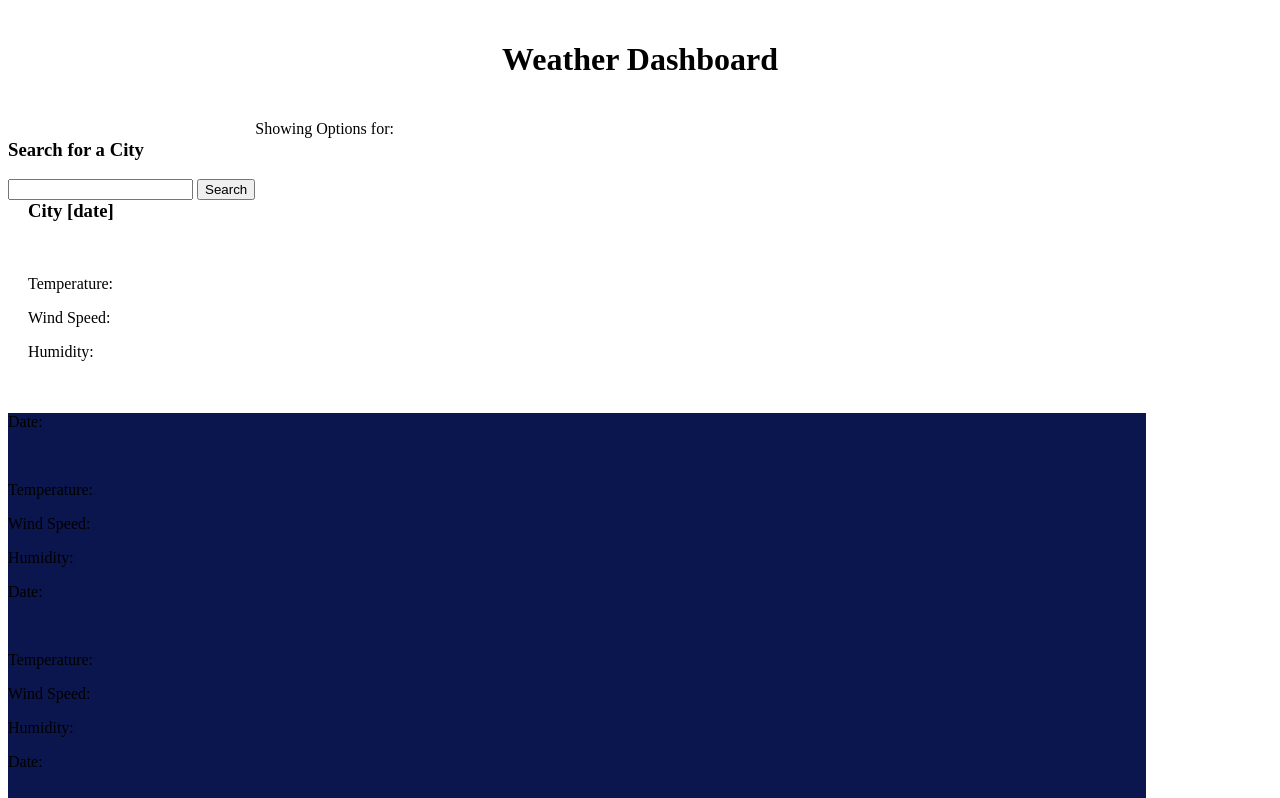
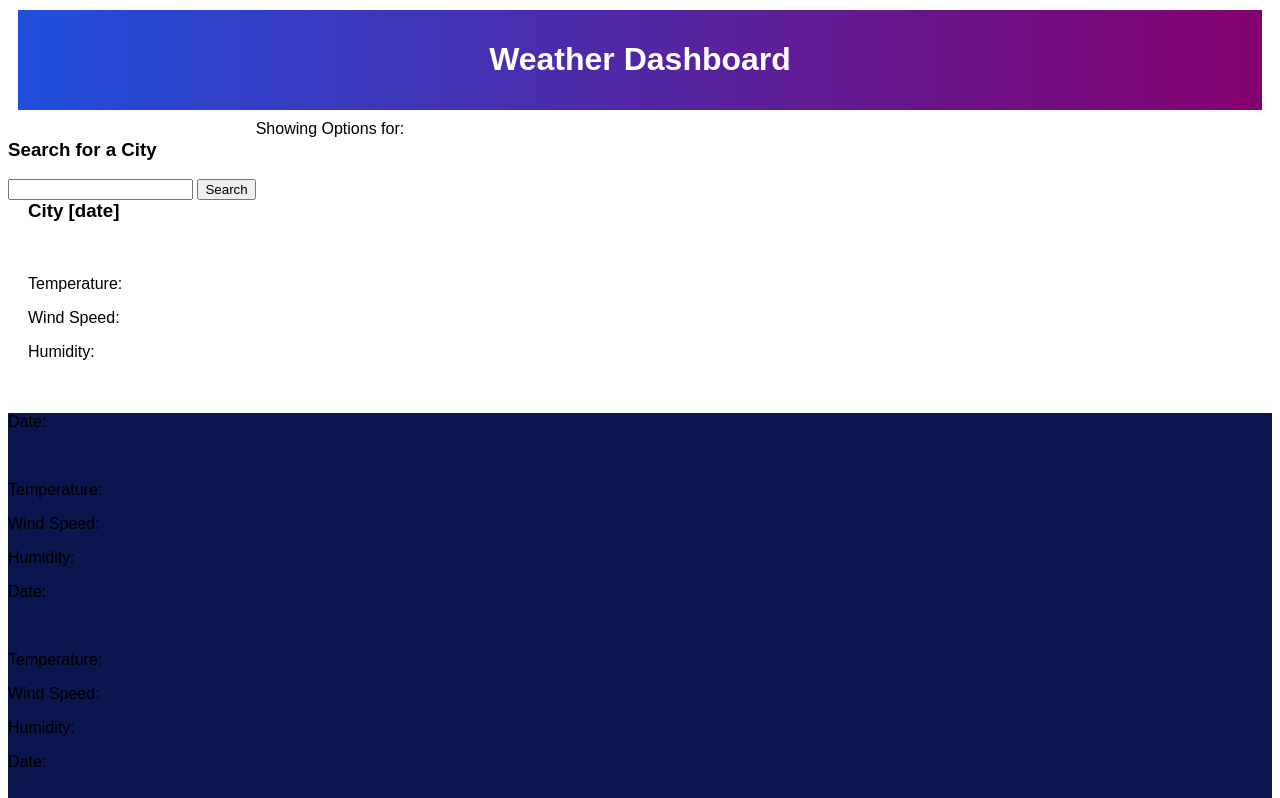
Before and after one commit to Tzuzu/Weather-Application, a plain HTML site: page index.html in a window 1280 px wide. Shown: the top 798 px of the page. Drawn offline with nearby package versions, Linux system fonts and the light colour scheme.

Commit message:
CSS Work

```diff
--- a/style.css
+++ b/style.css
@@ -5,18 +5,16 @@
 }
 
 * {
-    box-sizing: border-box;
+    /* box-sizing: border-box; */
+    font-family: sans-serif;
 }
 
 header {
-    background-color: var(--bluetoviolet);
+    background: var(--bluetoviolet);
     text-align: center;
     margin: 10px;
     padding: 10px;
-}
-
-main {
-    width: 90%;
+    color: white;
 }
 
 .citySearch {
```
